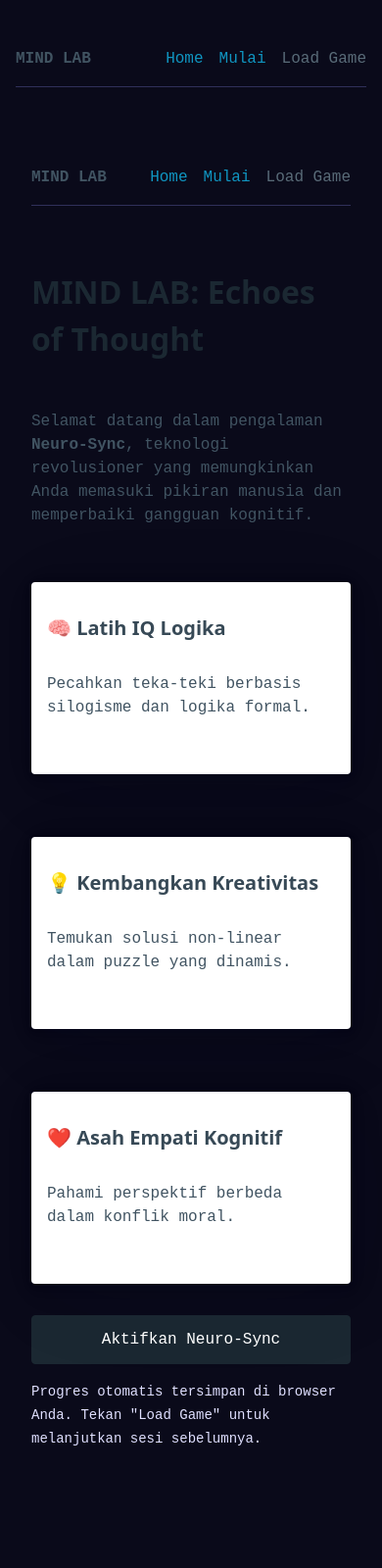
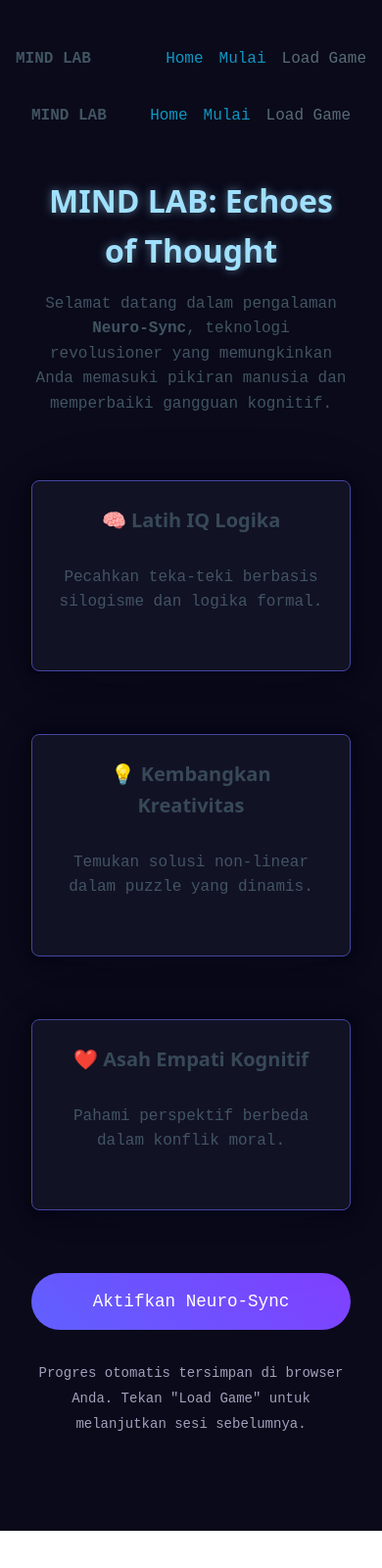
Before and after one commit to dazep01/mind-lab-game, a website: page src/index.html in a window 390 px wide. Shown: the whole page at 98% size. After the commit the page ends 1562 px from the top, so only its background shows below. Drawn offline with nearby package versions, Linux system fonts and the light colour scheme.

Commit message:
Update main.css

```diff
--- a/src/css/main.css
+++ b/src/css/main.css
@@ -3,24 +3,99 @@ body {
     background-color: #0a0a1a;
     color: #e0e0ff;
     font-family: 'Courier New', monospace;
+    line-height: 1.6;
 }
 
-#main-content {
-    min-height: 70vh;
+/* Hero section di homepage */
+.hero {
+    text-align: center;
     padding: 2rem 0;
 }
 
-/* Style untuk navigasi */
-nav {
-    margin-bottom: 2rem;
-    border-bottom: 1px solid #30305a;
+.hero h1 {
+    font-size: 2.5rem;
+    margin-bottom: 1rem;
+    color: #a0e0ff;
+    text-shadow: 0 0 10px rgba(160, 224, 255, 0.5);
 }
 
-/* Style khusus untuk halaman level nanti */
-.neuro-container {
+.hero p {
+    font-size: 1.2rem;
+    max-width: 800px;
+    margin: 0 auto 2rem auto;
+}
+
+/* Grid layout untuk fitur */
+.grid {
+    margin: 2rem 0;
+}
+
+.grid article {
     background: rgba(20, 20, 40, 0.8);
     border: 1px solid #4545a0;
     border-radius: 8px;
+    padding: 1.5rem;
+    transition: transform 0.3s ease;
+}
+
+.grid article:hover {
+    transform: translateY(-5px);
+    border-color: #6060ff;
+}
+
+/* Neuro-Sync button */
+button.contrast {
+    background: linear-gradient(45deg, #6060ff, #8040ff);
+    border: none;
+    padding: 1rem 2rem;
+    font-size: 1.1rem;
+    border-radius: 50px;
+    margin: 1rem 0;
+    cursor: pointer;
+    transition: all 0.3s ease;
+}
+
+button.contrast:hover {
+    transform: scale(1.05);
+    box-shadow: 0 0 20px rgba(96, 96, 255, 0.7);
+}
+
+/* Footer */
+footer {
+    margin-top: 2rem;
+    opacity: 0.7;
+}
+
+/* Error container */
+.error-container {
+    text-align: center;
     padding: 2rem;
-    margin: 1rem 0;
+    background: rgba(255, 50, 50, 0.1);
+    border: 1px solid rgba(255, 50, 50, 0.5);
+    border-radius: 8px;
+    margin: 2rem 0;
 }
+
+/* Utility classes */
+.hidden {
+    display: none !important;
+}
+
+.text-center {
+    text-align: center;
+}
+
+/* Responsive design */
+@media (max-width: 768px) {
+    .hero h1 {
+        font-size: 2rem;
+    }
+
+    .hero p {
+        font-size: 1rem;
+    }
+
+    .grid {
+        grid-template-columns: 1fr;
+    }
+}
```
